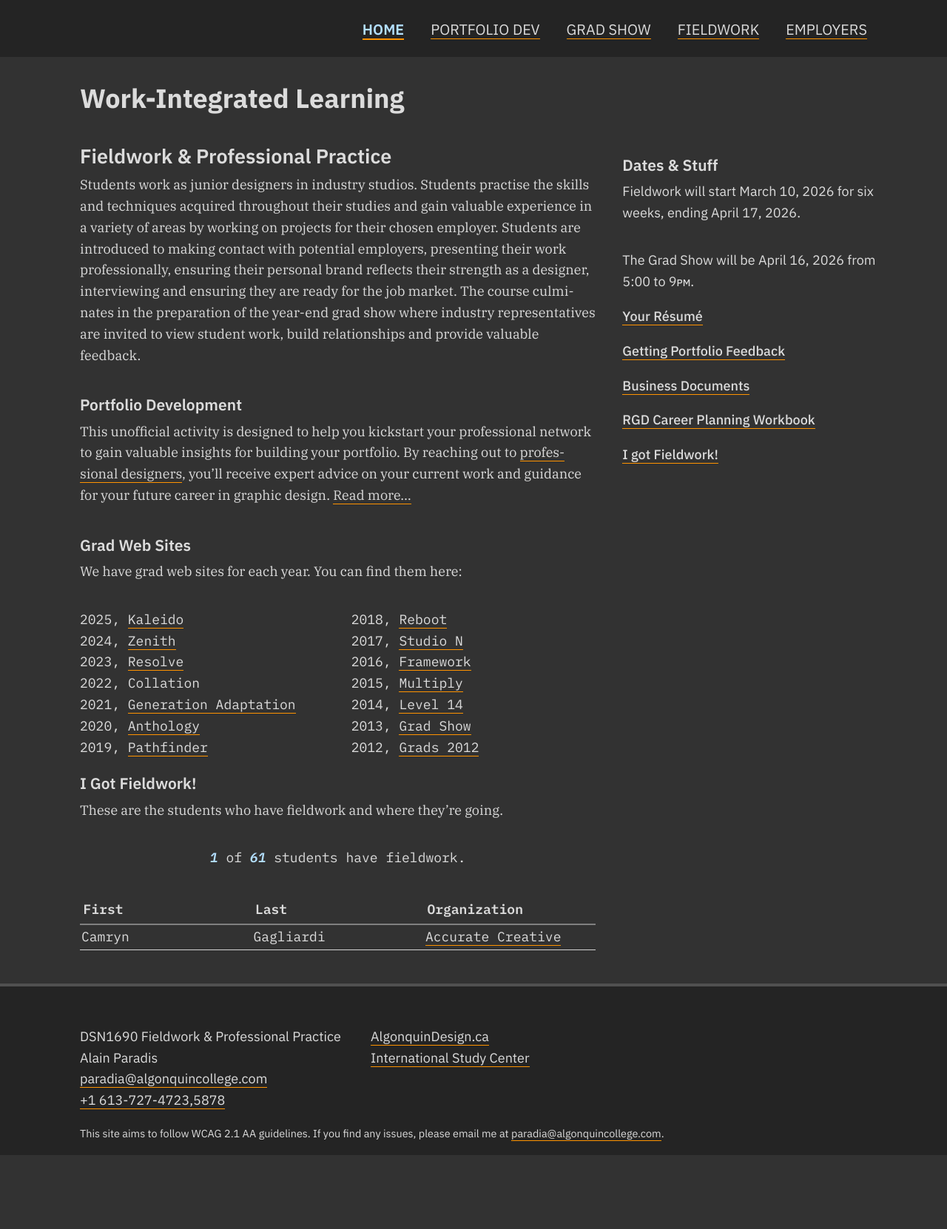
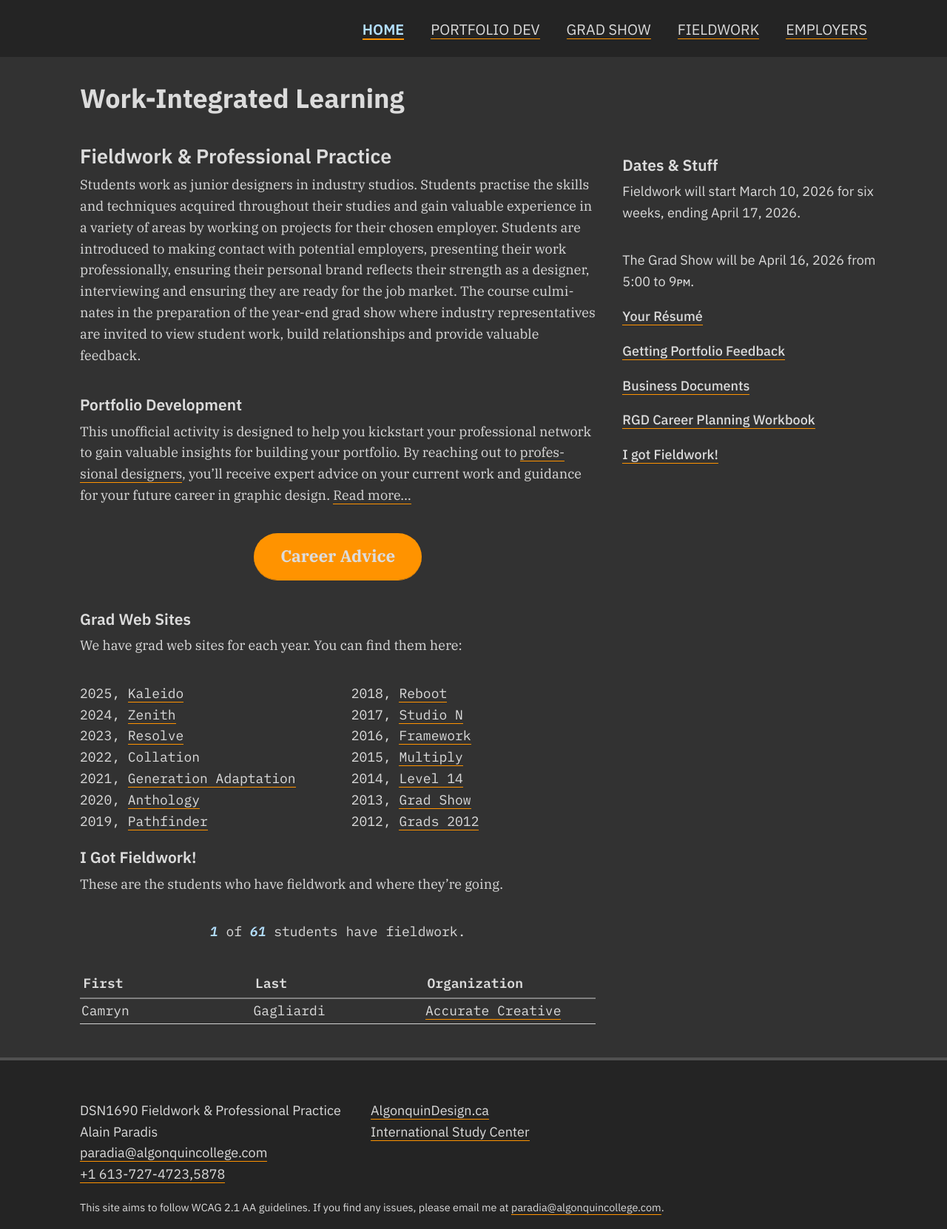
Before and after one commit to AlainParadis/wil, a Jekyll site: the page built from index.md, in a window 1280 px wide. Shown: the whole page at 74% size. Built offline with Jekyll 4.4.1, drawn with Linux system fonts in a browser that asks for light colours; before the commit the page ends 1562 px from its top, so only the background shows below that.

Commit message:
add advice page

```diff
--- a/css/styles.css
+++ b/css/styles.css
@@ -35,11 +35,11 @@ body
 	margin: 0 auto 0 auto;
 	padding: 0;
 	overflow-x: hidden;
-    hyphens: auto;
-    hyphenate-limit-chars: 6 3 3;
-    hyphenate-limit-lines: 2;
-    hyphenate-limit-last: always;
-    hyphenate-limit-zone: 8%;
+	hyphens: auto;
+	hyphenate-limit-chars: 6 3 3;
+	hyphenate-limit-lines: 2;
+	hyphenate-limit-last: always;
+	hyphenate-limit-zone: 8%;
 }
 
 #container
@@ -160,9 +160,7 @@ a:hover
 }
 
 p { margin-bottom: 2.0rem; }
-p {
-  font-size: clamp(1rem, 1.2vw, 1.125rem);
-}
+p { font-size: clamp(1rem, 1.2vw, 1.125rem); }
 
 .grad-site-list
 {
@@ -210,6 +208,26 @@ figcaption
 	font-weight: 500;
 	color: var(--light);
 }
+
+.btn
+{
+	background-color: var(--orange);
+	color: var(--medium);
+	font-size: 1.25rem;
+	font-weight: bold;
+	text-decoration: none;
+	padding: 0.75rem 2rem;
+    margin: 2rem auto;
+    text-align: center;
+	border: 0;
+	border-radius: 9999px;
+	background-clip: padding-box;
+	display: block;
+	width: max-content;
+	transition: background-color 0.3s ease;
+}
+
+.btn:hover { background-color: var(--orange50); }
 
 blockquote
 {
--- a/index.md
+++ b/index.md
@@ -8,6 +8,8 @@ title: Fieldwork & Professional Practice
 ### [Portfolio Development](portfolio-development.html)
 
 This unofficial activity is designed to help you kickstart your professional network to gain valuable insights for building your portfolio. By reaching out to [professional designers](employers.html), you'll receive expert advice on your current work and guidance for your future career in graphic design. [Read more…](portfolio-development.html)
+
+<a href="advice.html" class="btn">Career Advice</a>
 
 ### <a name="grads">Grad Web Sites</a>
 
```
Also changed, not shown: advice.md (added, +21 -0 lines).
